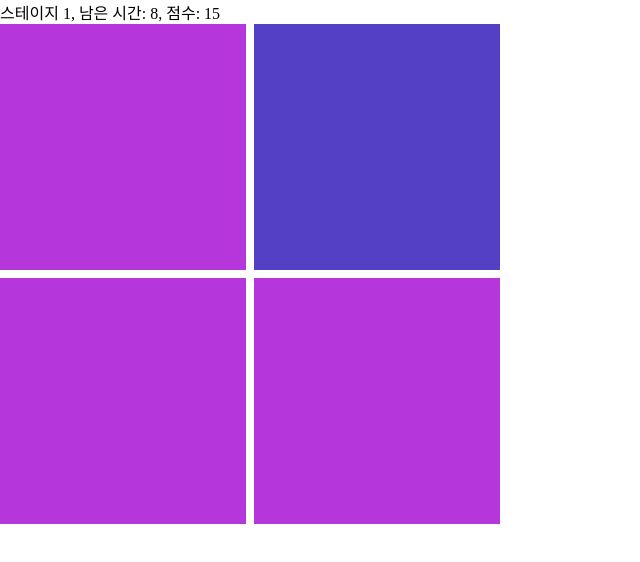
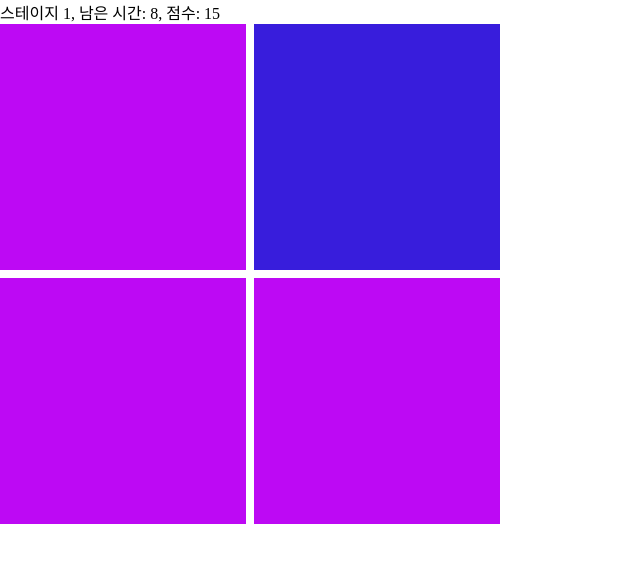
Before and after one commit to qurugi0347/numble-fe-01-color, a React app: page / in a window 1280 px wide. Shown: the top 562 px of the page, without its empty margins (0-640 px from the left). Built offline with nearby package versions, Linux system fonts and the light colour scheme.

Commit message:
Modify: 색깔 선택 로직 개선

```diff
--- a/src/page/Home/index.tsx
+++ b/src/page/Home/index.tsx
@@ -44,10 +44,11 @@ const Home: React.FC<EmptyProps> = (EmptyProps) => {
   const renderedColorButton: JSX.Element = useMemo(() => {
     const buttons = [];
     const renderCount = Math.pow(rowCount, 2);
-    const answerIndex = Math.floor(Math.random() * rowCount * rowCount);
+    const answerIndex = Math.floor(Math.random() * renderCount);
+    console.log(answerIndex);
     const hue = Math.floor(Math.random() * 360);
-    const saturation = Math.random() * 0.3 + 0.7;
-    const brightness = Math.random() * 0.5 + 0.5;
+    const saturation = Math.max(0.03 * (33 - stage), 0.3);
+    const brightness = Math.max(0.03 * (33 - stage), 0.3);
     for (let i = 0; i < renderCount; i++) {
       buttons.push(
         <ColorButton
@@ -56,7 +57,7 @@ const Home: React.FC<EmptyProps> = (EmptyProps) => {
           saturation={saturation}
           brightness={brightness}
           isMutant={i === answerIndex}
-          colorDiffValue={Math.max(40 - stage * 2.5, 4)}
+          colorDiffValue={Math.max(40 - stage * 2.5, 10)}
           onClick={() => {
             clickPannel(i === answerIndex);
           }}
```
